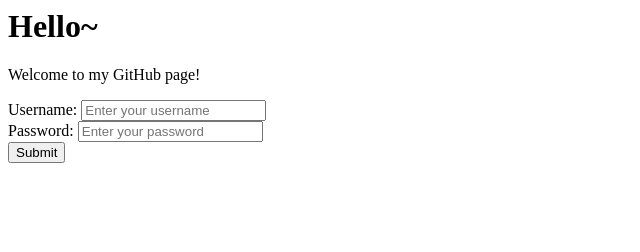
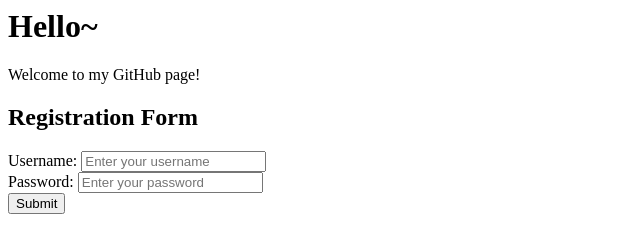
Before and after one commit to ahw0ng/ahw0ng.github.io, a plain HTML site: page index.html in a window 1280 px wide. Shown: the whole page, without its empty margins (0-640 px from the left). Drawn offline with Linux system fonts and the light colour scheme.

Commit message:
Update index.html

```diff
--- a/index.html
+++ b/index.html
@@ -4,7 +4,9 @@
 
 <form>
 
-  <title><b>Registration Form</b></title>
+  <title>Registration Form</title>
+
+  <h2><b>Registration Form</b></h2>
 
   <label for="username">Username:</label>
   <input type="text" id="username" name="username" placeholder="Enter your username">
```
